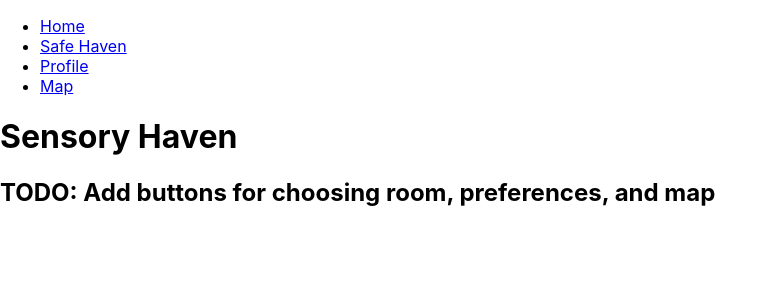
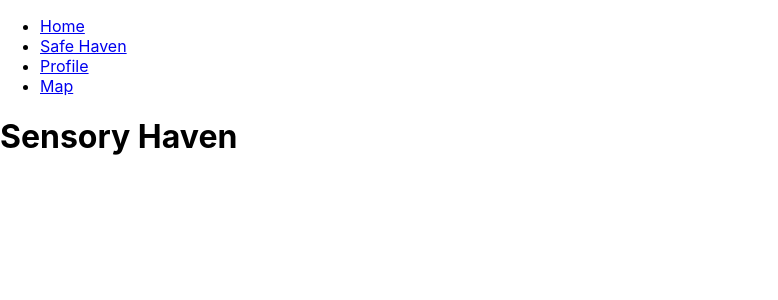
Before and after one commit to churellano/hypegang-lhd, a React (Create React App) app in the folder client/: page / in a window 1280 px wide. Shown: the top 300 px of the page, without its empty margins (0-778 px from the left). Built offline with nearby package versions, Linux system fonts and the light colour scheme; what google-maps-react would draw is missing.

Commit message:
Remove todo on homepage

```diff
--- a/client/src/components/Home.js
+++ b/client/src/components/Home.js
@@ -3,7 +3,6 @@ import React from 'react'
 const Home = () => (
   <div>
     <h1>Sensory Haven</h1>
-    <h2>TODO: Add buttons for choosing room, preferences, and map</h2>
   </div>
 )
 
```
